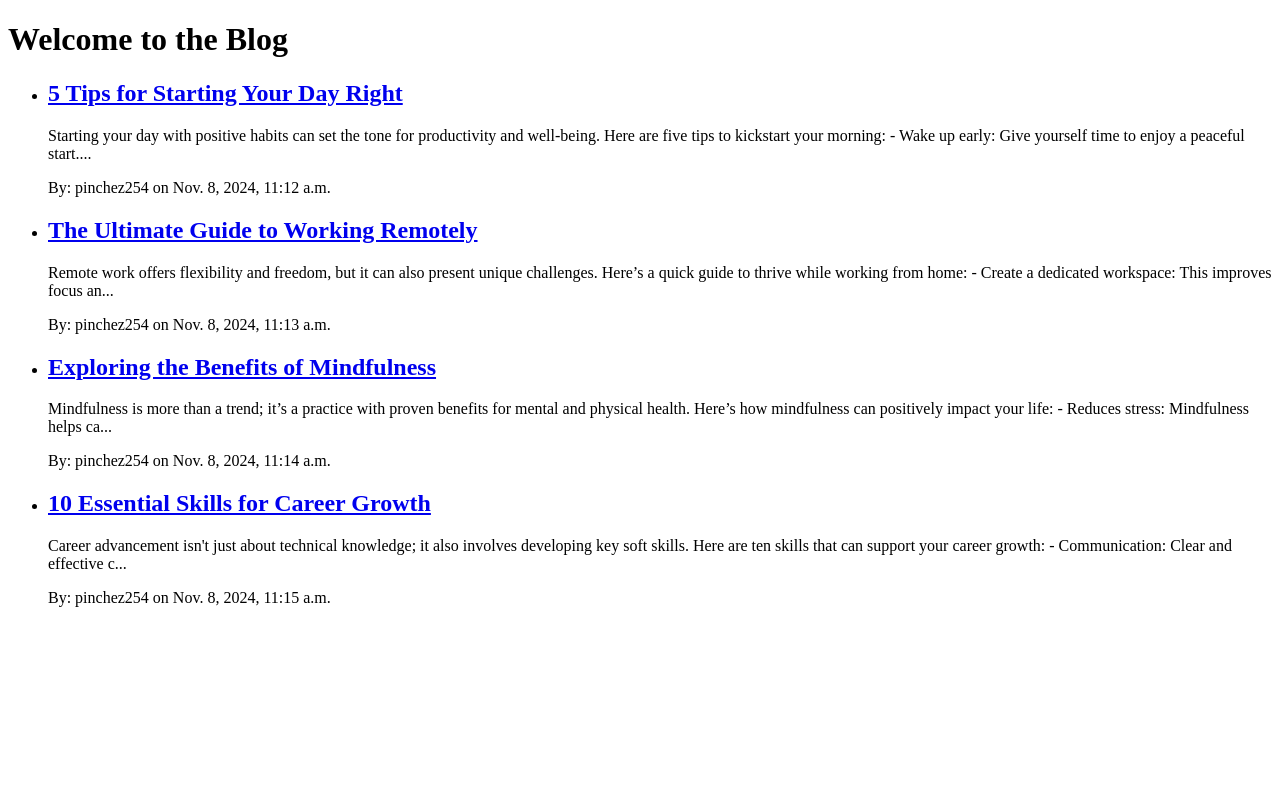
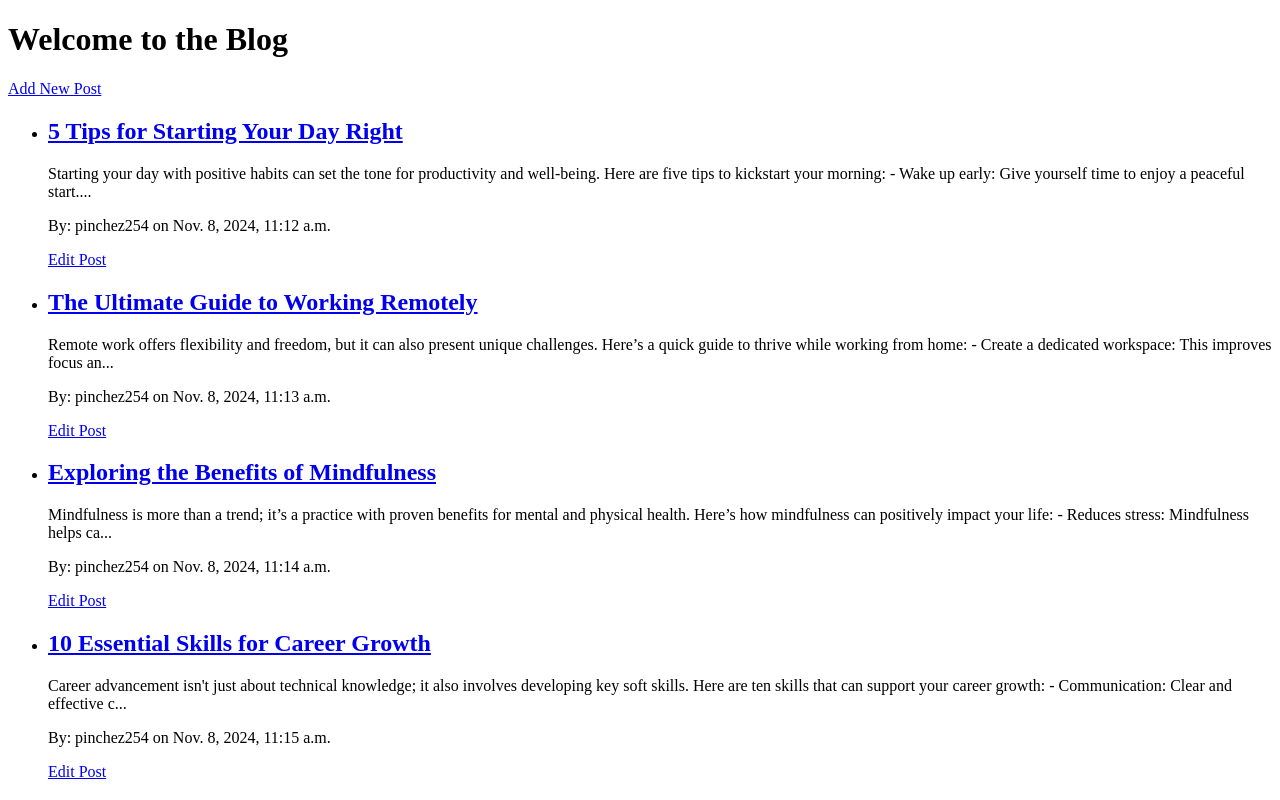
Before and after one commit to pkonsomu2020/First_Django_App, a Django app: page / in a window 1280 px wide. Run offline with Django 5.2, Linux system fonts and the light colour scheme; data comes from the database, SQL or seed files in the repository.

Commit message:
DAY 6 CHALLENGE

```diff
--- a/my_blog/blog/templates/blog/homepage.html
+++ b/my_blog/blog/templates/blog/homepage.html
@@ -5,12 +5,14 @@
 </head>
 <body>
     <h1>Welcome to the Blog</h1>
+    <a href="{% url 'add_post' %}">Add New Post</a> <!-- Link to add a new post -->
     <ul>
         {% for post in posts %}
             <li>
-                <h2><a href="{% url 'post_detail' post.id %}">{{ post.title }}</a></h2>  <!-- Link to the post detail -->
-                <p>{{ post.content|slice:":200" }}...</p>  <!-- Display first 200 characters of the content -->
+                <h2><a href="{% url 'post_detail' post.id %}">{{ post.title }}</a></h2>
+                <p>{{ post.content|slice:":200" }}...</p>
                 <p>By: {{ post.author }} on {{ post.created_at }}</p>
+                <a href="{% url 'edit_post' post.id %}">Edit Post</a> <!-- Link to edit the post -->
             </li>
         {% empty %}
             <p>No blog posts yet!</p>
--- a/my_blog/blog/templates/blog/post_detail.html
+++ b/my_blog/blog/templates/blog/post_detail.html
@@ -7,10 +7,10 @@
     <h1>{{ post.title }}</h1>
     <p><strong>By:</strong> {{ post.author }}</p>
     <p><strong>Published on:</strong> {{ post.created_at }}</p>
-    <p><strong>Content:</strong></p>
     <div>
         <p>{{ post.content }}</p>
     </div>
+    <a href="{% url 'edit_post' post.id %}">Edit Post</a> <!-- Link to edit the post -->
     <a href="/">Back to homepage</a>
 </body>
 </html>
--- a/my_blog/blog/urls.py
+++ b/my_blog/blog/urls.py
@@ -4,4 +4,6 @@ from . import views  # Import views from the blog app
 urlpatterns = [
     path('', views.homepage, name='homepage'),  # Homepage route
     path('post/<int:id>/', views.post_detail, name='post_detail'),  # URL for individual post detail
+    path('post/add/', views.add_post, name='add_post'),  # URL for adding a new post
+    path('post/edit/<int:id>/', views.edit_post, name='edit_post'),  # URL for editing a post
 ]
--- a/my_blog/blog/views.py
+++ b/my_blog/blog/views.py
@@ -1,5 +1,6 @@
-from django.shortcuts import render, get_object_or_404
+from django.shortcuts import render, redirect, get_object_or_404
 from .models import BlogPost
+from .forms import BlogPostForm
 # Create your views here.
 
 def homepage(request):
@@ -10,3 +11,24 @@ def post_detail(request, id):
     # Use get_object_or_404 to retrieve a post by its id or return a 404 if not found
     post = get_object_or_404(BlogPost, id=id)
     return render(request, 'blog/post_detail.html', {'post': post})
+
+def add_post(request):
+    if request.method == 'POST':
+        form = BlogPostForm(request.POST)
+        if form.is_valid():
+            form.save()  # Save the new post
+            return redirect('homepage')  # Redirect to the homepage
+    else:
+        form = BlogPostForm()
+    return render(request, 'blog/post_form.html', {'form': form, 'action': 'Add'})
+
+def edit_post(request, id):
+    post = get_object_or_404(BlogPost, id=id)
+    if request.method == 'POST':
+        form = BlogPostForm(request.POST, instance=post)
+        if form.is_valid():
+            form.save()  # Update the existing post
+            return redirect('post_detail', id=post.id)  # Redirect to the post's detail page
+    else:
+        form = BlogPostForm(instance=post)
+    return render(request, 'blog/post_form.html', {'form': form, 'action': 'Edit'})
```
Also changed, not shown: my_blog/blog/forms.py (added, +7 -0 lines), my_blog/blog/templates/blog/post_form.html (added, +15 -0 lines).
